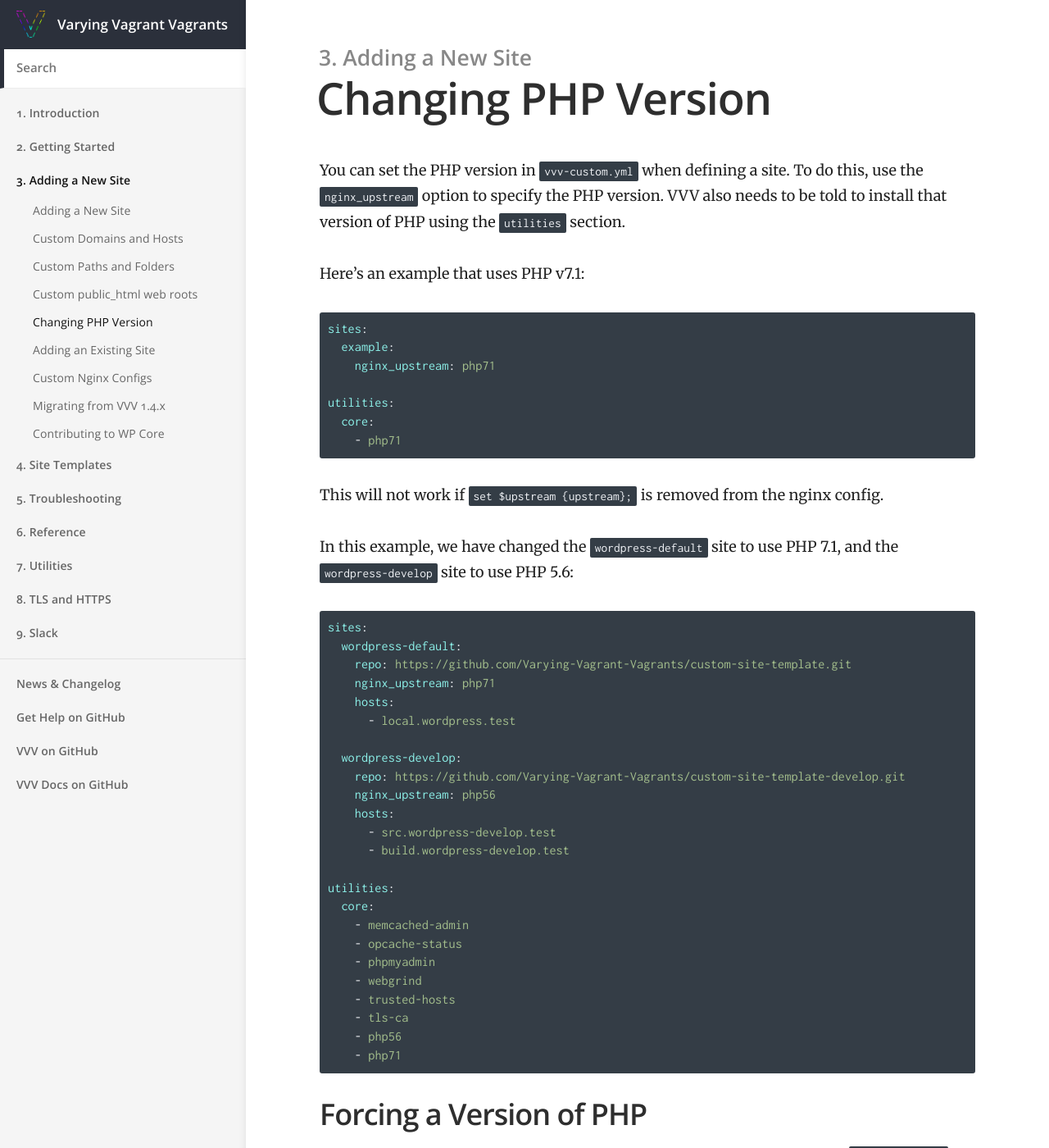
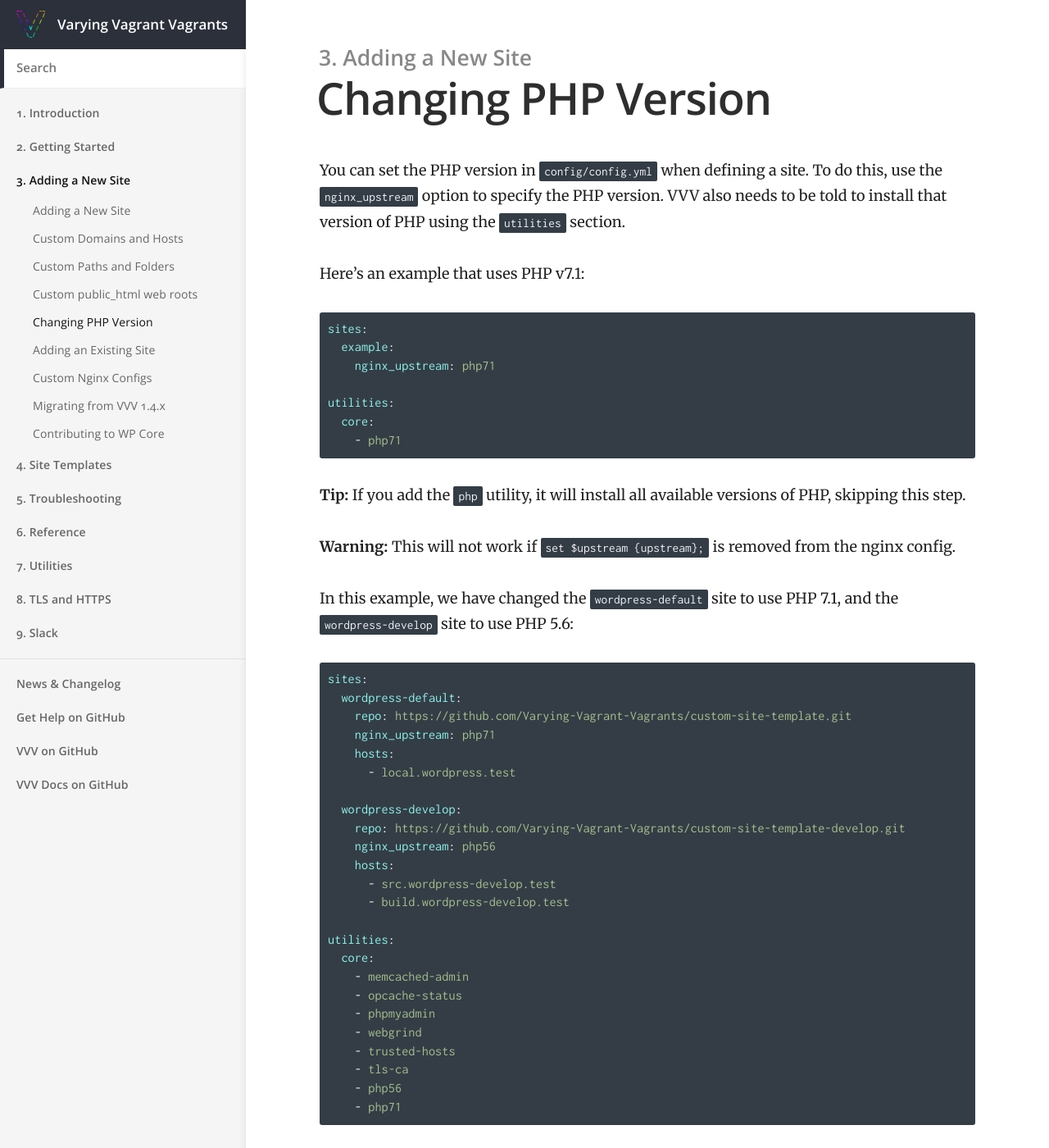
Before and after one commit to Varying-Vagrant-Vagrants/varyingvagrantvagrants.org, a Jekyll site: the page built from docs/en-US/adding-a-new-site/changing-php-version.md, in a window 1280 px wide and 1400 px high. Shown: the whole window at 82% size. Built offline with Jekyll 4.4.1, drawn with Linux system fonts in a browser that asks for light colours; some of the changed text lies outside the part shown.

Commit message:
remove vvv-custom.yml references and add some notes

````diff
--- a/docs/en-US/adding-a-new-site/changing-php-version.md
+++ b/docs/en-US/adding-a-new-site/changing-php-version.md
@@ -2,11 +2,11 @@
 category: 3. Adding a New Site
 order: 4
 title: Changing PHP Version
-description: VVV supports the nginx_upstream option in the sites section of vvv-custom.yml to set the PHP version.
+description: VVV supports the nginx_upstream option in the sites section of config/config.yml to set the PHP version.
 permalink: /docs/en-US/adding-a-new-site/changing-php-version/
 ---
 
-You can set the PHP version in `vvv-custom.yml` when defining a site. To do this, use the `nginx_upstream` option to specify the PHP version. VVV also needs to be told to install that version of PHP using the `utilities` section.
+You can set the PHP version in `config/config.yml` when defining a site. To do this, use the `nginx_upstream` option to specify the PHP version. VVV also needs to be told to install that version of PHP using the `utilities` section.
 
 Here’s an example that uses PHP v7.1:
 
@@ -20,7 +20,9 @@ utilities:
     - php71
 ```
 
-This will not work if `set $upstream {upstream};` is removed from the nginx config.
+**Tip:** If you add the `php` utility, it will install all available versions of PHP, skipping this step.
+
+**Warning:** This will not work if `set $upstream {upstream};` is removed from the nginx config.
 
 In this example, we have changed the `wordpress-default` site to use PHP 7.1, and the `wordpress-develop` site to use PHP 5.6:
 
@@ -53,7 +55,7 @@ utilities:
 
 ## Forcing a Version of PHP
 
-It may be desirable to force a site to use a particular version of PHP, even if `vvv-custom.yml` disagrees.
+It may be desirable to force a site to use a particular version of PHP, even if `config/config.yml` disagrees.
 
 This is done by overriding the nginx upstream value inside `vvv-nginx.conf`. To do this change this:
 
````
